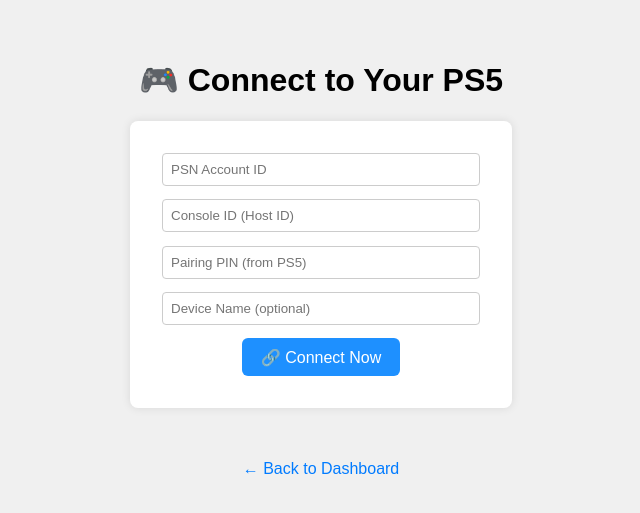
After one commit to Dror-bszi/playable, a Flask app: template web/templates/ps5_setap.html in a window 1280 px wide. The commit adds this page. Shown: the top 513 px of the page, without its empty margins (319-959 px from the left). Run offline with Flask 3, Linux system fonts and the light colour scheme; the template is opened without the code that fills it, so the values that code supplies are empty.

Commit message:
auto connect partly

```diff
--- a/web/server.py
+++ b/web/server.py
@@ -1,5 +1,5 @@
 # web/server.py
-from flask import Flask, render_template, request, redirect, url_for, Response, jsonify
+from flask import Flask, render_template, request, redirect, url_for, Response, jsonify,flash
 import threading
 import cv2
 import time
@@ -10,7 +10,7 @@ from logging.handlers import RotatingFileHandler
 from remote.device_merger import start_device_merging
 from ui import controller_bluetooth
 from ui.controller_live_status import start_controller_monitor, get_status
-
+import json
 # ─── Create Flask App Immediately ───────────────────────────
 app = Flask(__name__)
 
@@ -218,6 +218,51 @@ def start_merge():
         set_web_status(f"❌ Error: {str(e)}")
 
     return redirect(url_for('dashboard'))
+# Add this near other Flask routes
+@app.route("/ps5_setup", methods=["GET", "POST"])
+def ps5_setup():
+    if request.method == "POST":
+        account_id = request.form.get("account_id")
+        console_id = request.form.get("console_id")
+        pin = request.form.get("pin")
+        name = request.form.get("name") or "PlayAble"
+
+        if not all([account_id, console_id, pin]):
+            flash("All fields are required.", "error")
+            return redirect(url_for("ps5_setup"))
+
+        # Save the config file
+        auth_data = {
+            "account_id": account_id,
+            "console_id": console_id,
+            "pin": pin,
+            "name": name
+        }
+        os.makedirs("remote", exist_ok=True)
+        with open("remote/auth.json", "w") as f:
+            json.dump(auth_data, f)
+
+        # Start pairing thread
+        threading.Thread(target=start_chiaki_pair, args=(auth_data,), daemon=True).start()
+        flash("🕹 Attempting to connect to PS5 via Chiaki...", "info")
+        return redirect(url_for("dashboard"))
+
+    return render_template("ps5_setup.html")
+
+
+def start_chiaki_pair(auth):
+    try:
+        cmd = [
+            "/home/oren/Chiaki/build/gui/chiaki", "run",
+            "--account-id", auth["account_id"],
+            "--host-id", auth["console_id"],
+            "--pin", auth["pin"],
+            "--name", auth["name"]
+        ]
+        subprocess.run(cmd, check=True)
+        print("[CHIaki] PS5 Remote session started.")
+    except Exception as e:
+        print(f"[ERROR] Failed to start Chiaki session: {e}")
 
 # ─── Run Server ─────────────────────────────────────────────
 def run_server():
--- /dev/null
+++ b/web/templates/ps5_setap.html
@@ -0,0 +1,43 @@
+<!DOCTYPE html>
+<html lang="en">
+<head>
+    <meta charset="UTF-8">
+    <title>PlayAble - PS5 Setup</title>
+    <style>
+        body { font-family: Arial, sans-serif; background: #f0f0f0; padding: 2em; text-align: center; }
+        form { background: white; padding: 2em; display: inline-block; border-radius: 8px; box-shadow: 0 0 10px rgba(0,0,0,0.1); }
+        input[type="text"] { padding: 0.6em; width: 300px; margin-bottom: 1em; border: 1px solid #ccc; border-radius: 4px; }
+        button { padding: 0.6em 1.2em; font-size: 1rem; border: none; border-radius: 6px; background-color: #1e90ff; color: white; cursor: pointer; }
+        button:hover { background-color: #007acc; }
+        .error { color: red; }
+        .info { color: green; margin-top: 1em; }
+    </style>
+</head>
+<body>
+
+    <h1>🎮 Connect to Your PS5</h1>
+
+    <form method="post">
+        <div><input type="text" name="account_id" placeholder="PSN Account ID" required></div>
+        <div><input type="text" name="console_id" placeholder="Console ID (Host ID)" required></div>
+        <div><input type="text" name="pin" placeholder="Pairing PIN (from PS5)" required></div>
+        <div><input type="text" name="name" placeholder="Device Name (optional)"></div>
+
+        <button type="submit">🔗 Connect Now</button>
+    </form>
+
+    <div class="info">
+        {% with messages = get_flashed_messages(with_categories=true) %}
+          {% if messages %}
+            {% for category, message in messages %}
+              <p class="{{ category }}">{{ message }}</p>
+            {% endfor %}
+          {% endif %}
+        {% endwith %}
+    </div>
+
+    <br><br>
+    <a href="/" style="text-decoration: none; color: #007bff;">&larr; Back to Dashboard</a>
+
+</body>
+</html>
```
Also changed, not shown: web/templates/index.html (+5 -4 lines).
